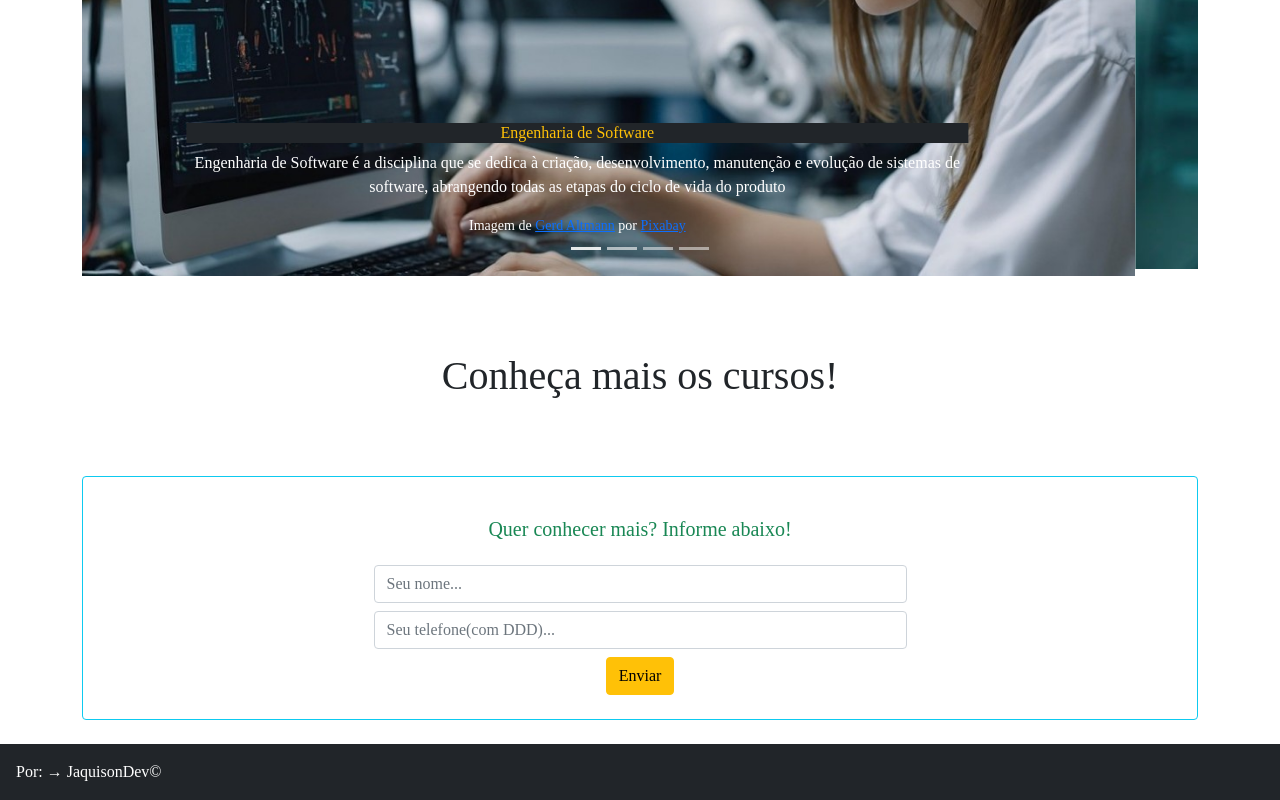
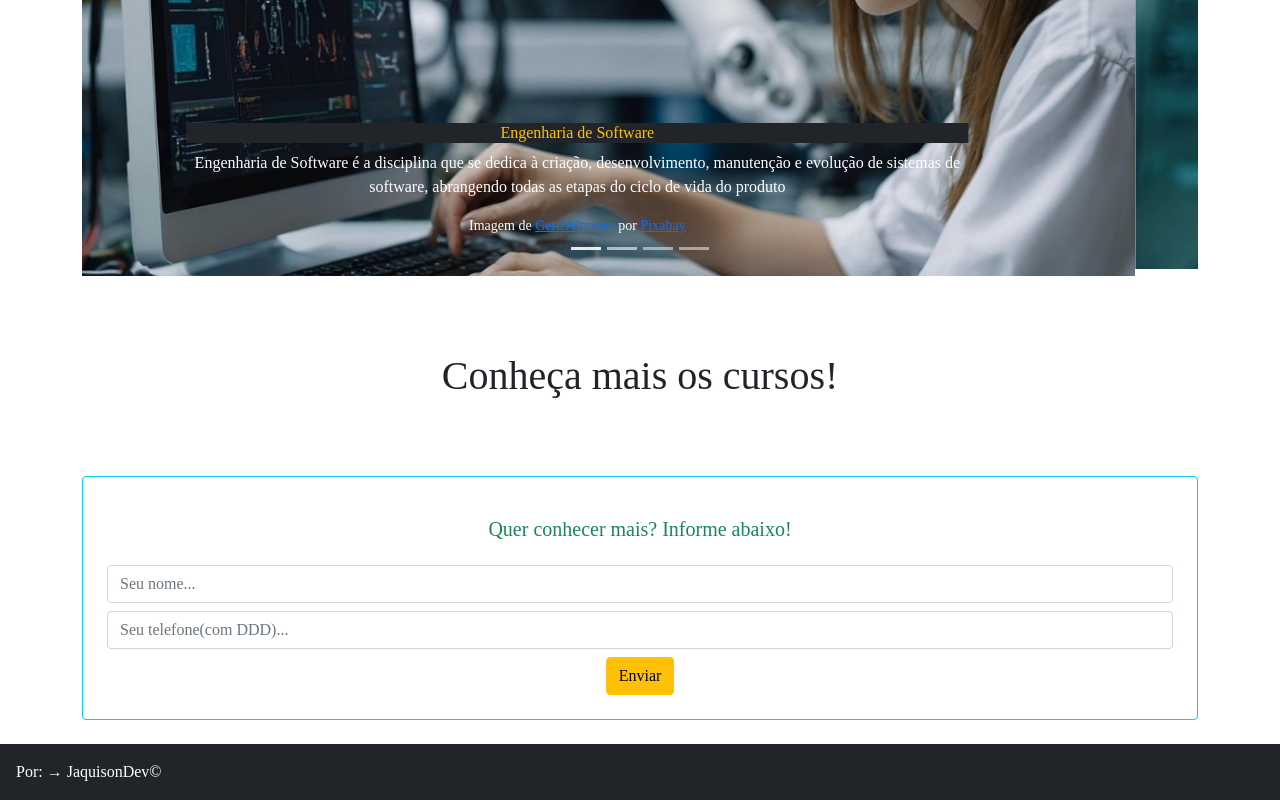
Before and after one commit to jaquisonDev/Projeto-Extens-o, a plain HTML site: page index.html in a window 1280 px wide. Shown: the part 2403-3203 px from the top of the page. Drawn offline with Linux system fonts and the light colour scheme; a web font is replaced by a local one.

Commit message:
Alterando formulario

```diff
--- a/index.html
+++ b/index.html
@@ -256,14 +256,14 @@
             type="text"
             name="name"
             id="name"
-            class="form-control w-50"
+            class="form-control w-50 d-sm-block w-100"
             placeholder="Seu nome..."
           />
           <input
             type="text"
             name="tel"
             id="tel"
-            class="form-control w-50"
+            class="form-control w-50 d-sm-block w-100"
             placeholder="Seu telefone(com DDD)..."
           />
 
```
